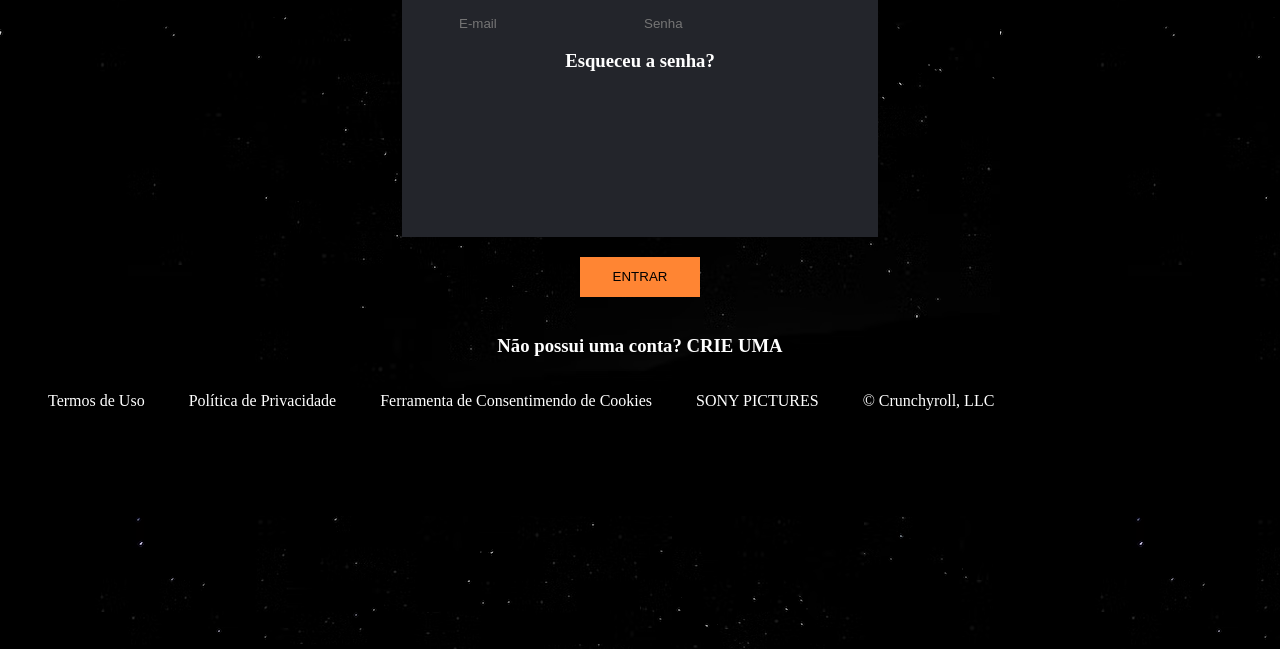
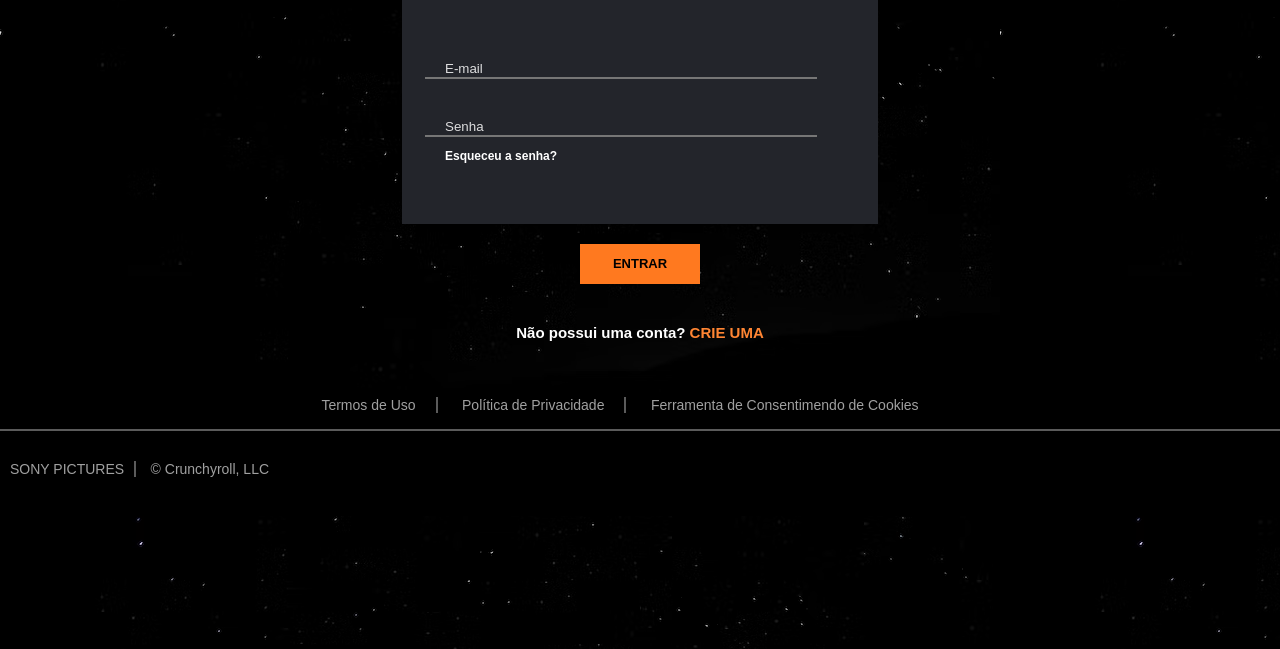
Before and after one commit to Francine02/Crunchyroll---Clone-do-Login, a plain HTML site: page index.html in a window 1280 px wide. Shown: the part 151-800 px from the top of the page. Drawn offline with Linux system fonts and the light colour scheme.

Commit message:
Quase pronto. Falta adicionar as imagens que ficam ao lado do campo de inserir as informações e outros ajustes

```diff
--- a/Login.css
+++ b/Login.css
@@ -1,9 +1,18 @@
 @font-face {
     font-family: 'Lato-Heavy.woff2' ;
     src: ('./Fonts/Lato-Heavy.woff2');
+
+    font-family: 'Lato-Medium.woff2' ;
+    src: ('./Fonts/Lato-Medium.woff2');
+}
+
+body, header {
+    margin: 0;
+    padding: 0;
 }
 
 body {
+    font-family: 'Lato-Medium.woff2', sans-serif;
     background-image: url("./Img/background.jpg");
     color: white;
 }
@@ -11,21 +20,34 @@ body {
 header {
     text-align: center;
     font-family: 'Lato-Heavy.woff2', sans-serif;
-    font-size: smaller;
+    font-size: 10px;
     background-color: #23252b;
 }
 
 #Img-logo {
-    height: 25px;
+    height: 19px;
 }
 
 #Logo {
     display: inline-block;
 }
 
-h2, h3 {
+h2 {
+    font-size: 26px;
     text-align: center;
     color: white;
+}
+
+h3 {
+    text-align: left;
+    color: white;
+    font-size: 12px;
+    padding-left: 20px;
+}
+
+#Hime {
+    float: left;
+
 }
 
 #Form {
@@ -33,15 +55,50 @@ h2, h3 {
     border: solid #23252b;
     background-color: #23252b;
     width: 430px;
-    height: 200px;
+    height: 180px;
     margin: auto;
     padding: 20px;
-    text-align: center;
+    text-align: left;
 }
 
 input {
-    border: none;
-    background-color: transparent;
+    background: transparent;
+    display: block;
+    padding-top: 40px;
+    padding-left: 20px;
+    border-right: none;
+    border-left: none;
+    border-top: none;
+    border-width: 2px;
+    width: 370px;
+    margin: 0;
+}
+
+input::placeholder {
+    color: rgba(255, 255, 255, 0.849);
+}
+
+input:focus {
+    outline-width: 0;
+    color: white;
+}
+
+input:hover {
+    border-color: #ff791f;
+}
+
+h4 {
+    text-align: center;
+    font-size: 15px;
+}
+
+#Diferent {
+    color: #ff8533;
+}
+
+#Diferent:hover {
+    cursor: pointer;
+    color: white;
 }
 
 #Container {
@@ -50,14 +107,53 @@ input {
 }
 
 button {
-    background-color: #ff8533;
+    background: #ff791f;
     width: 120px;
     height: 40px;
     border: none;
+    font-size: 13px;
+    font-weight: bold;
 }
 
-ul {
+button:hover {
+    cursor: pointer;
+    background: #f7873c;
+}
+
+footer {
+    text-align: center;
+    box-sizing: border-box;
+    border-bottom: 2px solid #a0a0a091;
+    padding-bottom: 15px;
+}
+
+footer li {
     display: inline-block;
-    text-align: end;
-    #a0a0a0
+    color: #a0a0a0;
+    font-size: 14px;
+    box-sizing: border-box;
+    border-right: 2px solid #a0a0a091;
+    padding-right: 20px;
+    margin-right: 20px;
+    margin-top: 36px;
 }
+
+footer li:hover {
+    cursor: pointer;
+    color: white;
+}
+
+li:last-child, #Info :last-child {
+    border-right: none;
+}
+
+#Info li {
+    display: inline-block;
+    color: #a0a0a0;
+    font-size: 14px;
+    box-sizing: border-box;
+    border-right: 2px solid #a0a0a091;
+    padding-right: 10px;
+    margin-left: 10px;
+    margin-top: 30px;
+}
--- a/index.html
+++ b/index.html
@@ -12,28 +12,30 @@
         <h1 id="Logo" style="color: #ff8533;">crunchyroll</h1>
     </header>
 
-    <h2>Login</h2>
+    <h2 style="padding-top: 25px;">Login</h2>
 
     <div id="Form">
-        <input type="email" placeholder="E-mail"/>
-        <input type="password" placeholder="Senha"/>
+        <input type="email" placeholder="E-mail" style="color: white;"/>
+        <input type="password" placeholder="Senha" style="color: white;"/>
         <h3>Esqueceu a senha?</h3>
     </div>
 
     <div id="Container">
-    <button>ENTRAR</button>
+        <button>ENTRAR</button>
     </div>
 
-    <h3>Não possui uma conta? CRIE UMA</h3>
+    <h4>Não possui uma conta? <span id="Diferent">CRIE UMA</span></h4>
 
     <footer>
-        <ul>Termos de Uso</ul>
-        <ul>Política de Privacidade</ul>
-        <ul>Ferramenta de Consentimendo de Cookies</ul>
+        <li>Termos de Uso</li>
+        <li>Política de Privacidade</li>
+        <li>Ferramenta de Consentimendo de Cookies</li>
+    </footer>
 
-        <ul id="info">SONY PICTURES</ul>
-        <ul id="info2">© Crunchyroll, LLC</ul>
-    </footer>
+    <div id="Info" style="text-align: left;">
+        <li>SONY PICTURES</li>
+        <li>© Crunchyroll, LLC</li>
+    </div>
 
 </body>
 </html>
```
